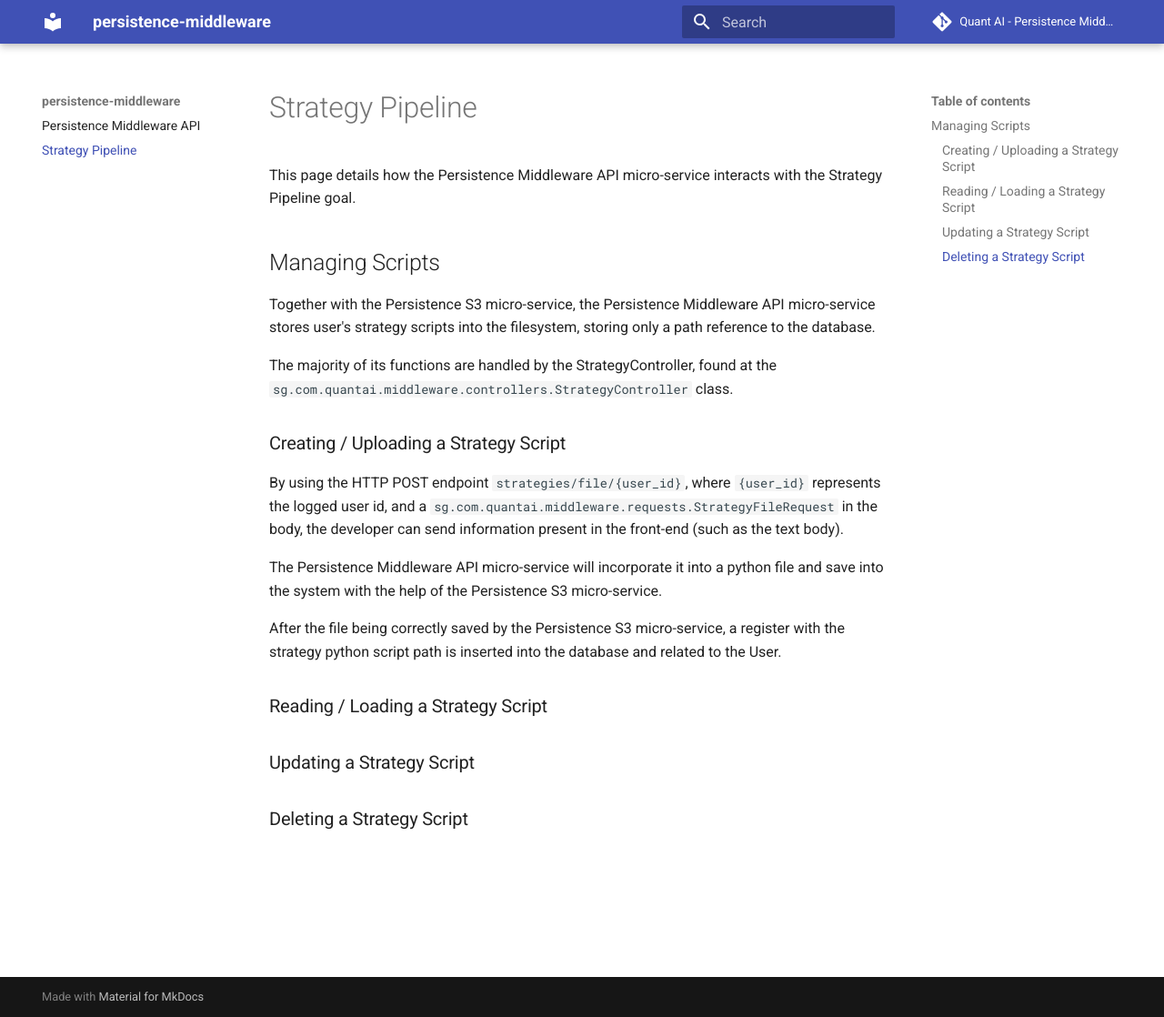
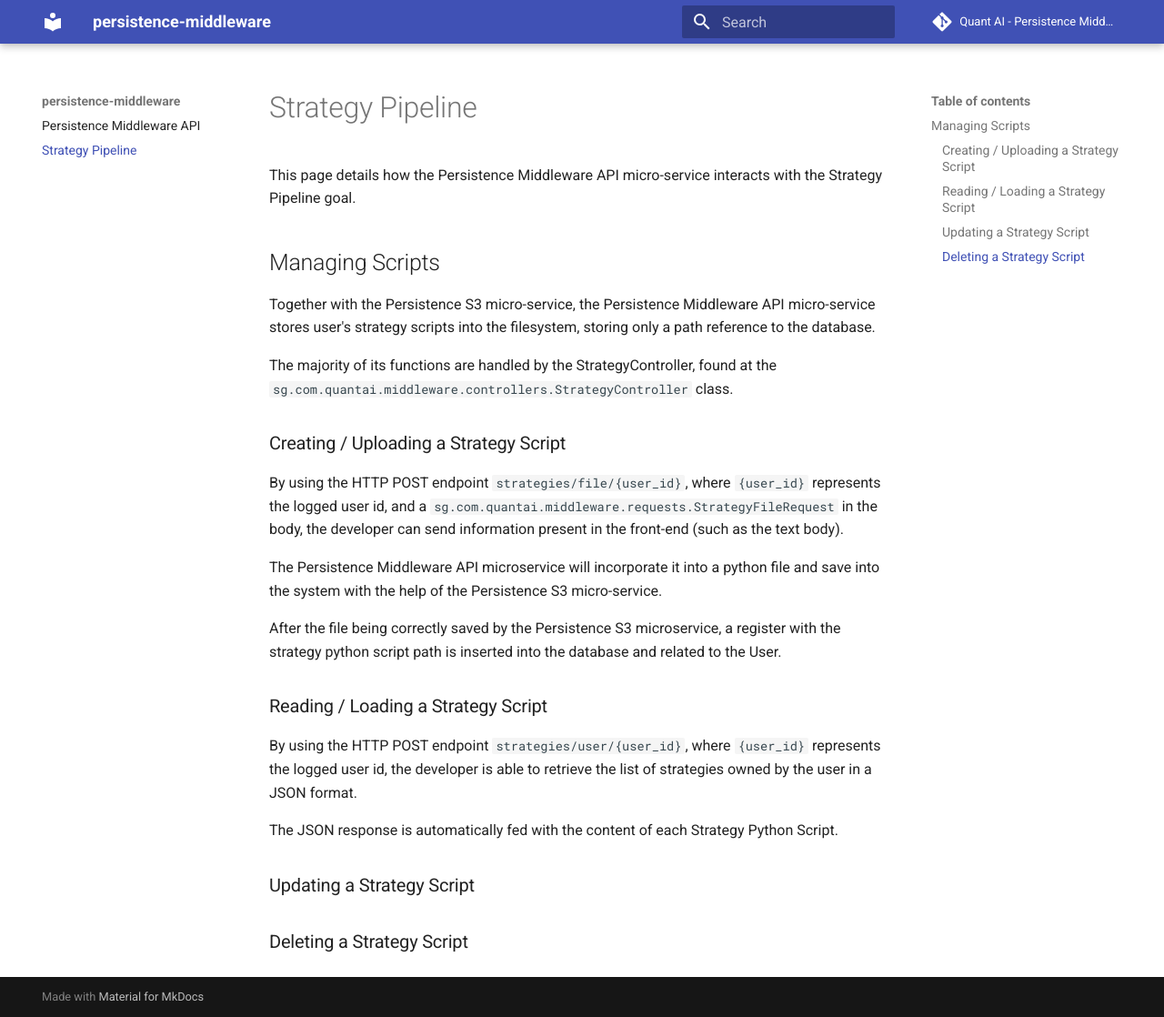
Before and after one commit to Quant-NTU/persistence-middleware, an MkDocs documentation site: the page built from docs/StrategyPipeline.md, in a window 1280 px wide and 1118 px high. Shown: the whole window at 91% size. Built offline with MkDocs 1.6.1 and Material for MkDocs 9.7.7, drawn with Linux system fonts in a browser that asks for light colours; comment, search, counter and statistics services are not loaded.

Commit message:
Documentation

```diff
--- a/docs/StrategyPipeline.md
+++ b/docs/StrategyPipeline.md
@@ -12,11 +12,15 @@ The majority of its functions are handled by the StrategyController, found at th
 
 By using the HTTP POST endpoint `strategies/file/{user_id}`, where `{user_id}` represents the logged user id, and a `sg.com.quantai.middleware.requests.StrategyFileRequest` in the body, the developer can send information present in the front-end (such as the text body).
 
-The Persistence Middleware API micro-service will incorporate it into a python file and save into the system with the help of the Persistence S3 micro-service.
+The Persistence Middleware API microservice will incorporate it into a python file and save into the system with the help of the Persistence S3 micro-service.
 
-After the file being correctly saved by the Persistence S3 micro-service, a register with the strategy python script path is inserted into the database and related to the User.
+After the file being correctly saved by the Persistence S3 microservice, a register with the strategy python script path is inserted into the database and related to the User.
 
 ### Reading / Loading a Strategy Script
+
+By using the HTTP POST endpoint `strategies/user/{user_id}`, where `{user_id}` represents the logged user id, the developer is able to retrieve the list of strategies owned by the user in a JSON format.
+
+The JSON response is automatically fed with the content of each Strategy Python Script.
 
 ### Updating a Strategy Script
 
```
Also changed, not shown: 1 other file.
